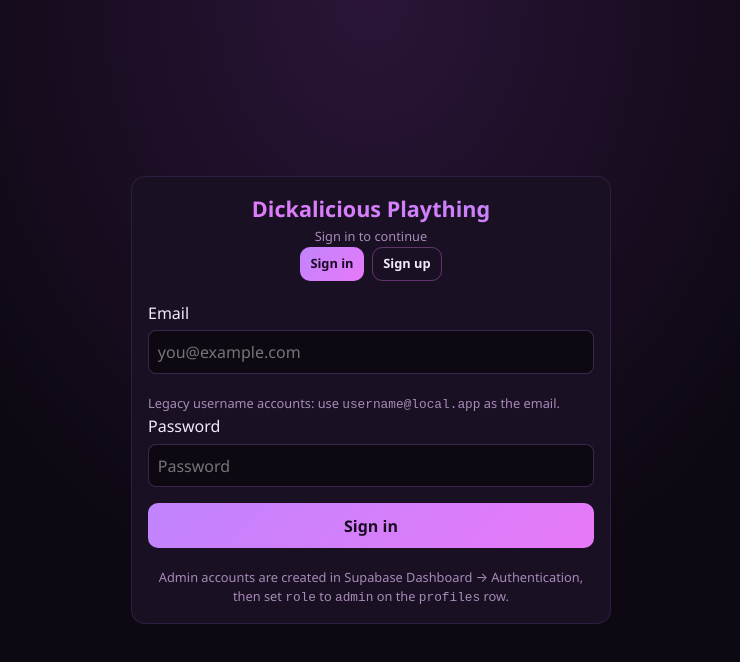
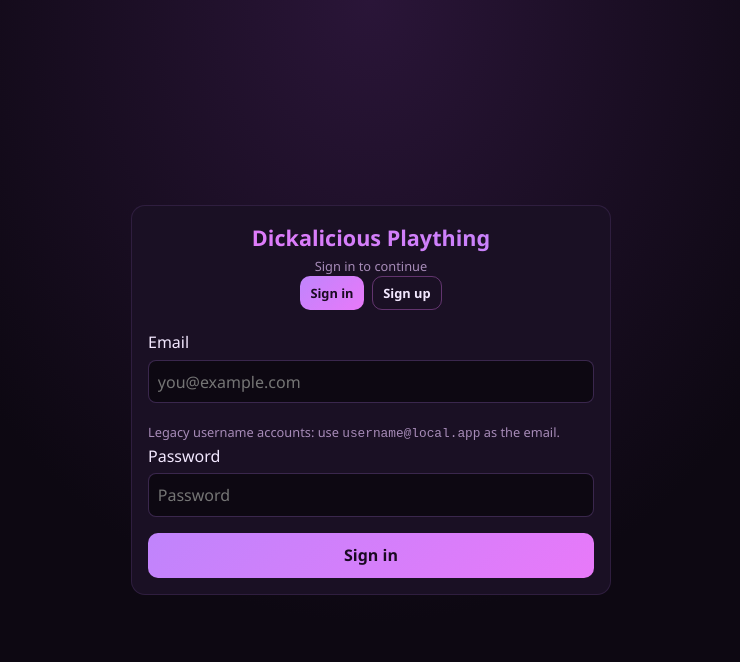
Before and after one commit to misslilah/dickalicious-plaything, a React (Vite) app: page /login in a window 1280 px wide. Shown: the top 662 px of the page, without its empty margins (269-1009 px from the left). Built offline with nearby package versions, Linux system fonts and the light colour scheme.

Commit message:
Update Login.tsx

```diff
--- a/src/pages/Login.tsx
+++ b/src/pages/Login.tsx
@@ -228,12 +228,6 @@ export function Login() {
             </button>
           </form>
         )}
-
-        <p className="muted login-hint">
-          Admin accounts are created in Supabase Dashboard → Authentication, then
-          set <code>role</code> to <code>admin</code> on the <code>profiles</code>{' '}
-          row.
-        </p>
       </div>
     </div>
   );
```
